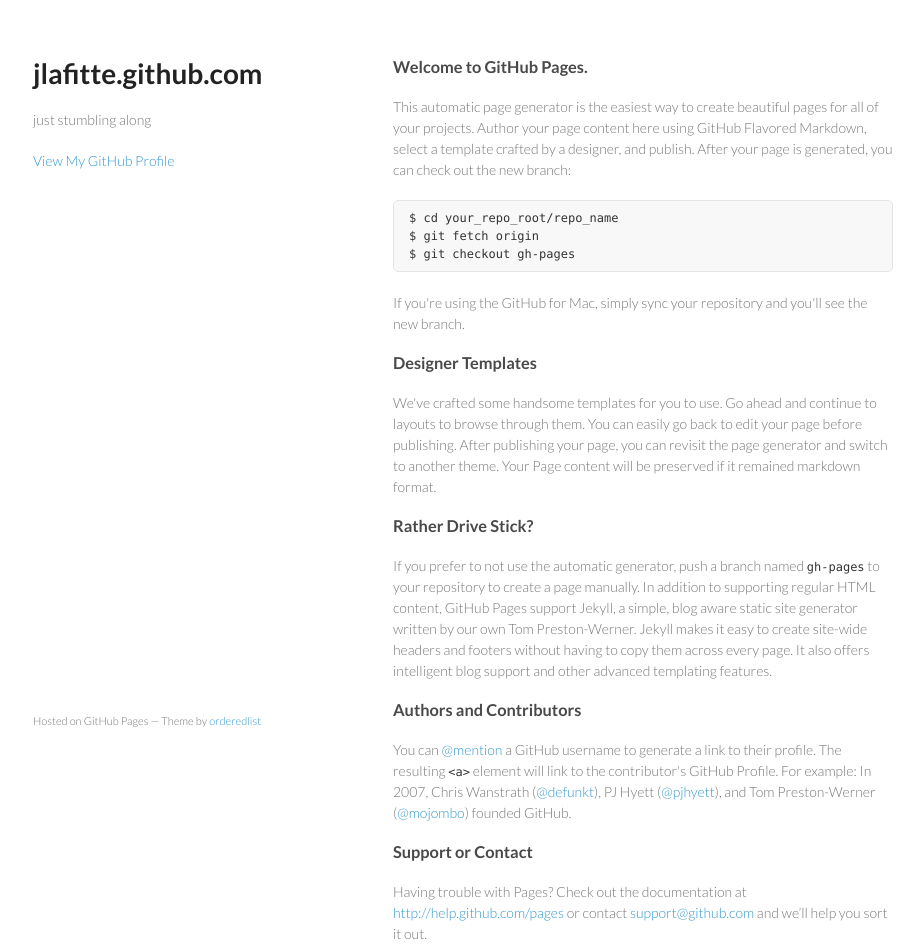
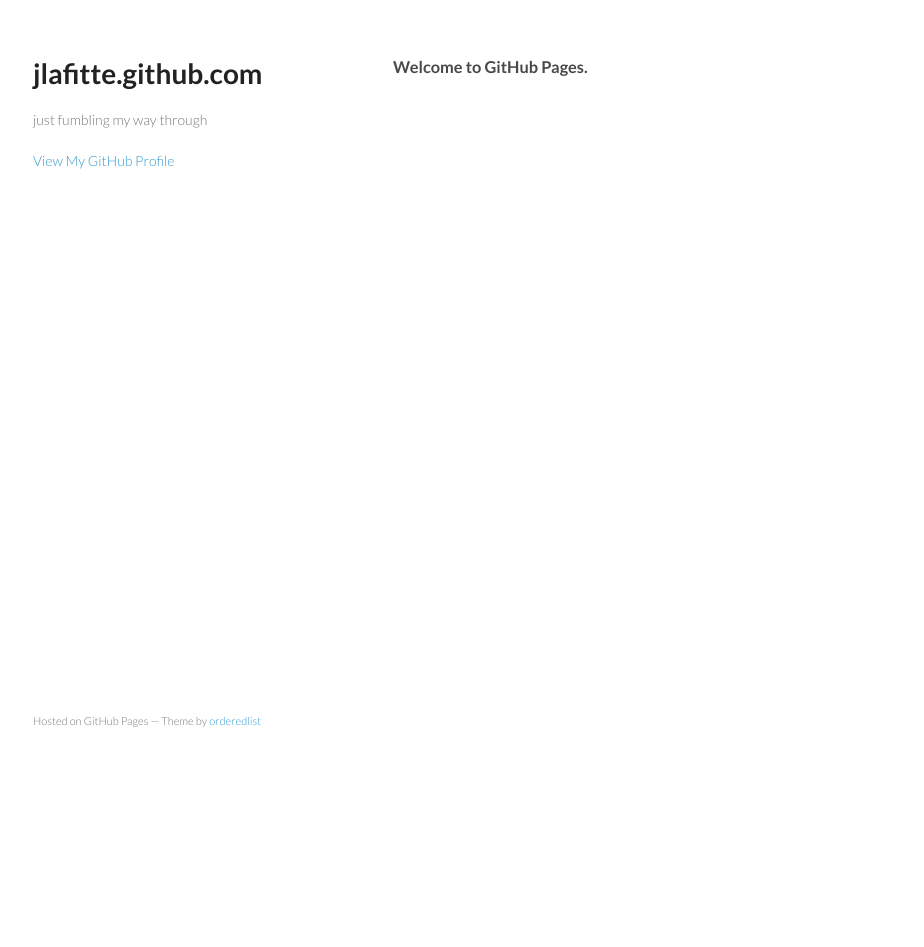
Before and after one commit to jlafitte/jlafitte.github.io, a plain HTML site: page index.html in a window 1280 px wide. Shown: the whole page, without its empty margins (177-1101 px from the left). After the commit the page ends 800 px from the top, so only its background shows below. Drawn offline with Linux system fonts and the light colour scheme.

Commit message:
Removed the placeholder stuff

```diff
--- a/index.html
+++ b/index.html
@@ -3,7 +3,7 @@
   <head>
     <meta charset="utf-8">
     <meta http-equiv="X-UA-Compatible" content="chrome=1">
-    <title>jlafitte.github.com by jlafitte</title>
+    <title>jlafitte.github.com</title>
 
     <link rel="stylesheet" href="stylesheets/styles.css">
     <link rel="stylesheet" href="stylesheets/pygment_trac.css">
@@ -16,8 +16,7 @@
     <div class="wrapper">
       <header>
         <h1>jlafitte.github.com</h1>
-        <p>just stumbling along</p>
-
+        <p>just fumbling my way through</p>
 
         <p class="view"><a href="https://github.com/jlafitte">View My GitHub Profile</a></p>
 
@@ -25,30 +24,6 @@
       <section>
         <h3>Welcome to GitHub Pages.</h3>
 
-<p>This automatic page generator is the easiest way to create beautiful pages for all of your projects. Author your page content here using GitHub Flavored Markdown, select a template crafted by a designer, and publish. After your page is generated, you can check out the new branch:</p>
-
-<pre><code>$ cd your_repo_root/repo_name
-$ git fetch origin
-$ git checkout gh-pages
-</code></pre>
-
-<p>If you're using the GitHub for Mac, simply sync your repository and you'll see the new branch.</p>
-
-<h3>Designer Templates</h3>
-
-<p>We've crafted some handsome templates for you to use. Go ahead and continue to layouts to browse through them. You can easily go back to edit your page before publishing. After publishing your page, you can revisit the page generator and switch to another theme. Your Page content will be preserved if it remained markdown format.</p>
-
-<h3>Rather Drive Stick?</h3>
-
-<p>If you prefer to not use the automatic generator, push a branch named <code>gh-pages</code> to your repository to create a page manually. In addition to supporting regular HTML content, GitHub Pages support Jekyll, a simple, blog aware static site generator written by our own Tom Preston-Werner. Jekyll makes it easy to create site-wide headers and footers without having to copy them across every page. It also offers intelligent blog support and other advanced templating features.</p>
-
-<h3>Authors and Contributors</h3>
-
-<p>You can <a href="https://github.com/blog/821" class="user-mention">@mention</a> a GitHub username to generate a link to their profile. The resulting <code>&lt;a&gt;</code> element will link to the contributor's GitHub Profile. For example: In 2007, Chris Wanstrath (<a href="https://github.com/defunkt" class="user-mention">@defunkt</a>), PJ Hyett (<a href="https://github.com/pjhyett" class="user-mention">@pjhyett</a>), and Tom Preston-Werner (<a href="https://github.com/mojombo" class="user-mention">@mojombo</a>) founded GitHub.</p>
-
-<h3>Support or Contact</h3>
-
-<p>Having trouble with Pages? Check out the documentation at <a href="http://help.github.com/pages">http://help.github.com/pages</a> or contact <a href="mailto:support@github.com">support@github.com</a> and we’ll help you sort it out.</p>
       </section>
       <footer>
         <p><small>Hosted on GitHub Pages &mdash; Theme by <a href="https://github.com/orderedlist">orderedlist</a></small></p>
```
